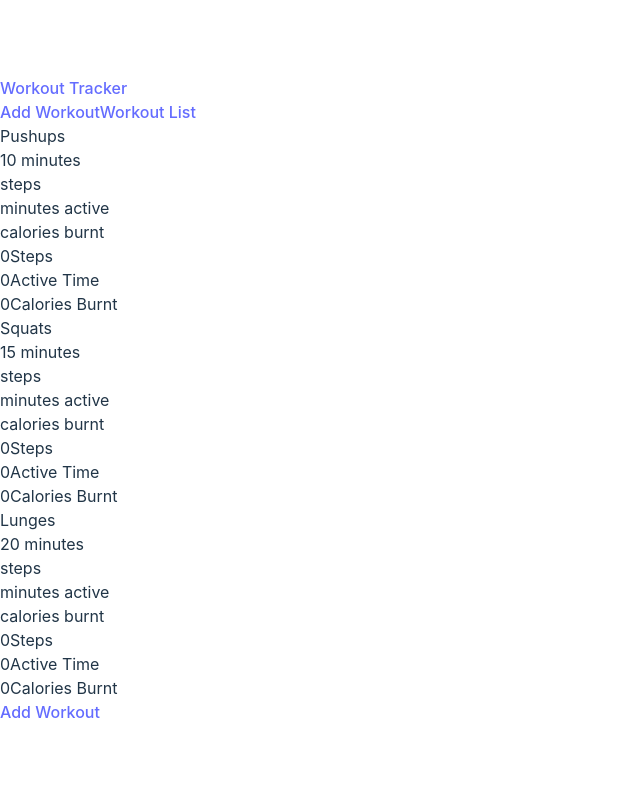
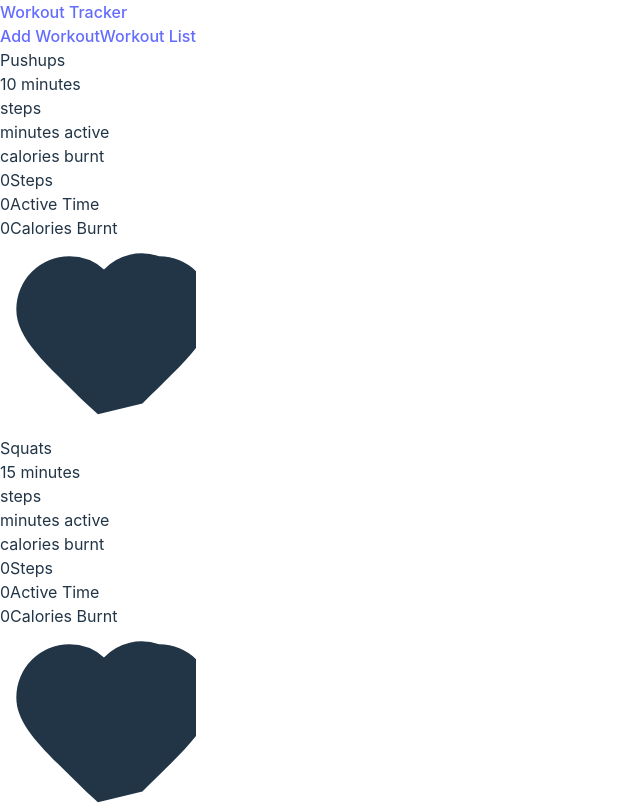
Before and after one commit to arturraczka/FitTrack, a React (Vite) app in the folder fit_tracker/frontend/: page /workoutlist in a window 1280 px wide. Shown: the top 805 px of the page, without its empty margins (0-640 px from the left). Built offline with nearby package versions, Linux system fonts and the light colour scheme.

Commit message:
Add new heart animation

```diff
--- a/fit_tracker/frontend/src/components/HeartAnimation.jsx
+++ b/fit_tracker/frontend/src/components/HeartAnimation.jsx
@@ -1,51 +1,70 @@
+import React, { useState, useEffect } from 'react';
 import CountUp from 'react-countup';
 
-const HeartAnimation = ({ steps, activeTime, caloriesBurnt }) => {
+const HeartAnimation = ({ steps, activeTime, caloriesBurnt, goal }) => {
+  const [stepsCount, setStepsCount] = useState(0);
+  const [activeTimeCount, setActiveTimeCount] = useState(0);
+  const [caloriesBurntCount, setCaloriesBurntCount] = useState(0);
+  const [progress, setProgress] = useState(0);
+
+  useEffect(() => {
+    setStepsCount(steps);
+    setActiveTimeCount(activeTime);
+    setCaloriesBurntCount(caloriesBurnt);
+    setProgress((steps / goal) * 100);
+  }, [steps, activeTime, caloriesBurnt, goal]);
+
   return (
     <div className="flex items-center justify-center">
       <div className="relative w-24 h-24">
         <div className="absolute inset-0 flex items-center justify-center">
-          <div className="w-16 h-16 rounded-full bg-red-500 animate-pulse"></div>
+          <div className="w-16 h-16 rounded-full bg-red-500 opacity-50"></div>
         </div>
         <div className="absolute inset-0 flex items-center justify-center">
-          <div className="w-12 h-12 rounded-full bg-red-500 animate-pulse"></div>
+          <div className="w-12 h-12 rounded-full bg-red-500 opacity-50"></div>
         </div>
         <div className="absolute inset-0 flex items-center justify-center">
-          <div className="w-8 h-8 rounded-full bg-red-500 animate-pulse"></div>
+          <div className="w-8 h-8 rounded-full bg-red-500 opacity-50"></div>
         </div>
         <div className="absolute inset-0 flex items-center justify-center">
-          <div className="w-4 h-4 rounded-full bg-red-500 animate-pulse"></div>
+          <div className="w-4 h-4 rounded-full bg-red-500 opacity-50"></div>
         </div>
         <div className="absolute inset-0 flex items-center justify-center">
-          <div className="w-2 h-2 rounded-full bg-red-500 animate-pulse"></div>
-        </div>
-        <div className="absolute inset-0 flex items-center justify-center">
-          <div className="w-24 h-24 rounded-full bg-transparent border-4 border-red-500">
+          <div className="w-24 h-24 rounded-full border-4 border-red-500">
             <div className="flex flex-col items-center justify-center h-full">
-              <CountUp end={steps} duration={2} />
+              <CountUp end={stepsCount} duration={2} />
               <span className="text-sm font-medium text-gray-500">Steps</span>
             </div>
           </div>
         </div>
         <div className="absolute inset-0 flex items-center justify-center">
-          <div className="w-20 h-20 rounded-full bg-transparent border-4 border-blue-500">
+          <div className="w-20 h-20 rounded-full border-4 border-blue-500">
             <div className="flex flex-col items-center justify-center h-full">
-              <CountUp end={activeTime} duration={2} />
+              <CountUp end={activeTimeCount} duration={2} />
               <span className="text-sm font-medium text-gray-500">Active Time</span>
             </div>
           </div>
         </div>
         <div className="absolute inset-0 flex items-center justify-center">
-          <div className="w-16 h-16 rounded-full bg-transparent border-4 border-green-500">
+          <div className="w-16 h-16 rounded-full border-4 border-green-500">
             <div className="flex flex-col items-center justify-center h-full">
-              <CountUp end={caloriesBurnt} duration={2} />
+              <CountUp end={caloriesBurntCount} duration={2} />
               <span className="text-sm font-medium text-gray-500">Calories Burnt</span>
             </div>
           </div>
+        </div>
+        <div className="absolute inset-0 flex items-center justify-center">
+          <svg viewBox="0 0 24 24" className="w-12 h-12 text-red-500">
+            <path
+              fill="currentColor"
+              d="M12,21.35l-1.45-1.32C5.53,15.05,2,12.08,2,8.5A6.5,6.5,0,0,1,8.5,2a6.38,6.38,0,0,1,4.24,1.6A6.38,6.38,0,0,1,19.5,2a6.5,6.5,0,0,1,6.5,6.5c0,3.58-3.53,6.55-8.55,11.53L12,21.35Z"
+              style={{ strokeDasharray: `${progress} 100` }}
+            />
+          </svg>
         </div>
       </div>
     </div>
   );
 };
 
-  export default HeartAnimation;
+export default HeartAnimation;
```
